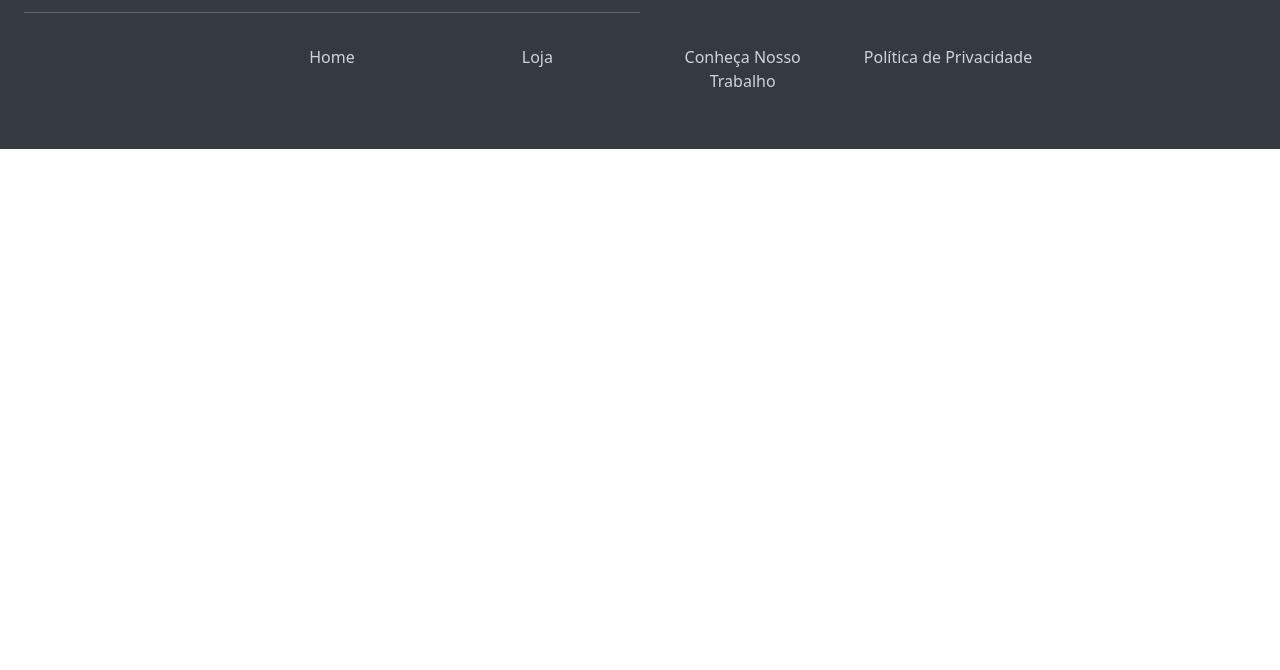
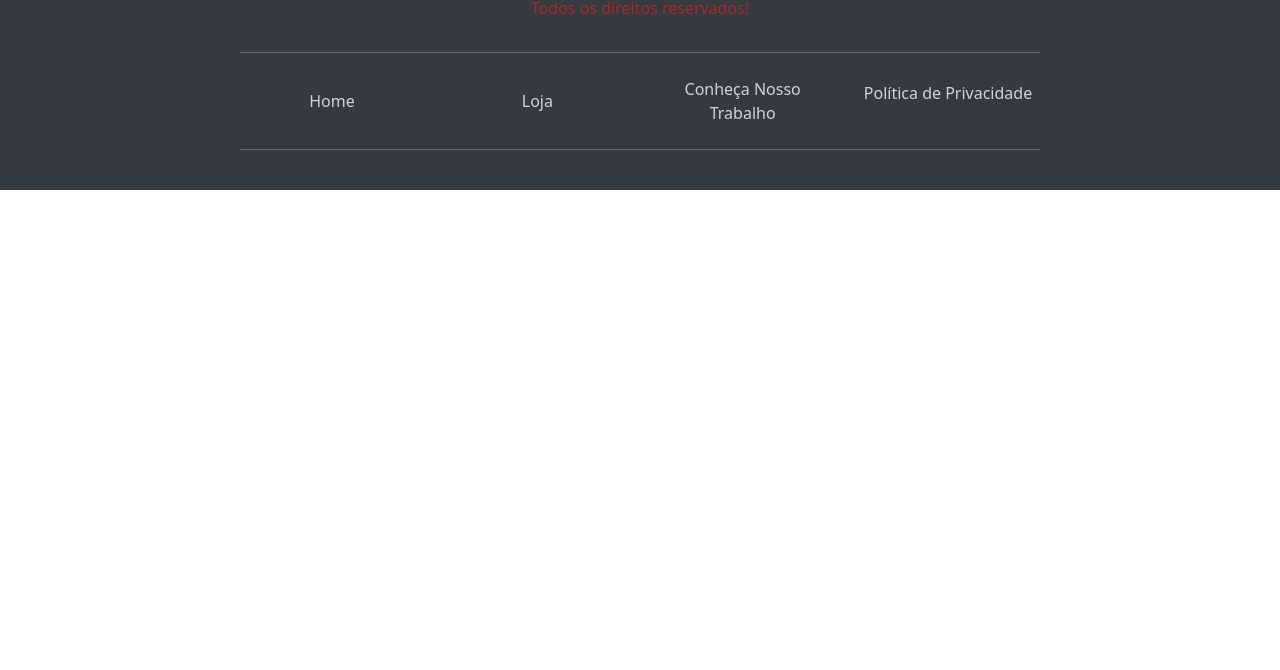
Before and after one commit to BATENDER/AtividadeAvaliativa-Home, a plain HTML site: page index.html in a window 1280 px wide. Shown: the part 130-800 px from the top of the page. Drawn offline with nearby package versions, Linux system fonts and the light colour scheme; a web font is replaced by a local one.

Commit message:
v2 header/footer

```diff
--- a/index.html
+++ b/index.html
@@ -61,24 +61,29 @@
             <main></main>
 
             <footer class="container-fluid m-0 p-4">
-                <div class=" container text-center d-flex ">
+                <div class=" container text-center">
                     <p class="h2" style="font-family: 'Mystery Quest'; color: whitesmoke; user-select: none;">MYST</p>
                     <p style="color: brown;">Todos os direitos reservados!</p>
                 </div>
-                <hr class="divider w-50">
-                <div class="container-fluid text-center row d-flex justify-content-center p-0 m-0 py-3">
-                    <div class="col-2">
-                        <p class="pg-anim pg-atual">Home</p>
+                <div class="container-fluid d-flex justify-content-center p-0 m-0">
+                    <hr class="divider" style="width: 65%;">
+                </div>
+                <div class="container-fluid text-center row d-flex justify-content-center align-items-center p-0 m-0 py-3">
+                    <div class="col-2" style="height: 2rem;">
+                        <p class="pg-anim pg-atual d-flex align-items-center justify-content-center" style="height: 100%;">Home</p>
                     </div>
-                    <div class="col-2">
-                        <p class="pg-anim pg-atual">Loja</p>
+                    <div class="col-2" style="height: 2rem;">
+                        <p class="pg-anim pg-atual d-flex align-items-center justify-content-center" style="height: 100%;">Loja</p>
                     </div>
-                    <div class="col-2">
-                        <p class="pg-anim pg-atual">Conheça Nosso Trabalho</p>
+                    <div class="col-2" style="height: 2rem;">
+                        <p class="pg-anim pg-atual d-flex align-items-center justify-content-center" style="height: 100%;">Conheça Nosso Trabalho</p>
                     </div>
-                    <div class="col-2">
+                    <div class="col-2 d-flex align-items-center justify-content-center" style="height: 2rem;">
                         <p class="pg-anim pg-atual">Política de Privacidade</p>
                     </div>
+                </div>
+                <div class="container-fluid d-flex justify-content-center p-0 m-0">
+                    <hr class="divider" style="width: 65%;">
                 </div>
             </footer>
         </div>
```
